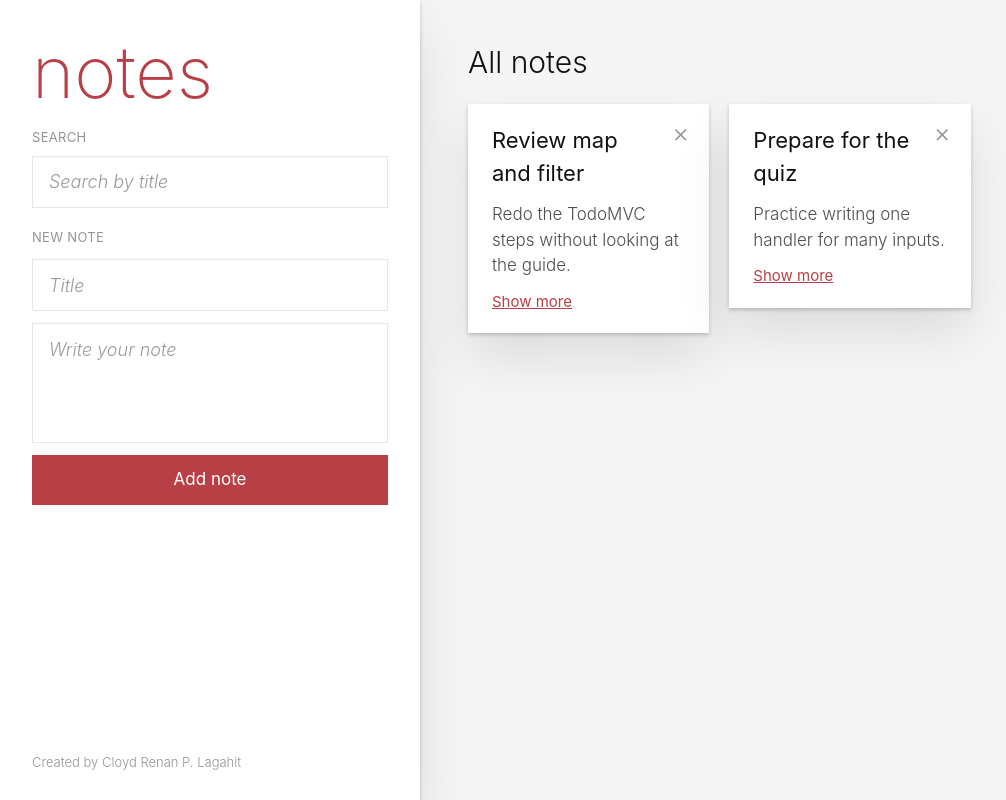
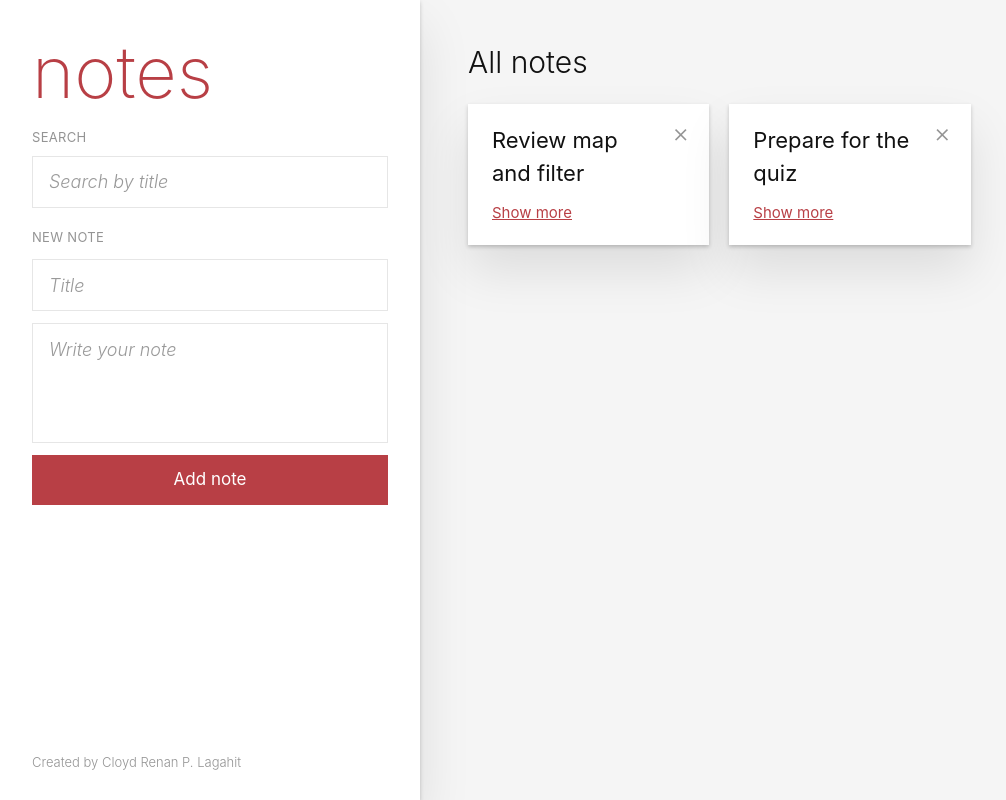
Before and after one commit to CloydLagahit/csit340g8-notes, a React (Vite) app: page / in a window 1280 px wide. Shown: the whole page, without its empty margins (0-1006 px from the left). Built offline with nearby package versions, Linux system fonts and the light colour scheme.

Commit message:
feat: add show more to note cards

```diff
--- a/src/components/NoteCard.jsx
+++ b/src/components/NoteCard.jsx
@@ -1,15 +1,22 @@
+import { useState } from 'react'
+
 function NoteCard({ title, body }) {
+  const [expanded, setExpanded] = useState(false)
+
   return (
     <div>
       <h3 className="pr-8 text-[22px] font-normal break-words">{title}</h3>
+      {expanded && (
         <p className="mt-3 text-[17px] break-words whitespace-pre-wrap text-[#4d4d4d]">
           {body}
         </p>
+      )}
       <button
         type="button"
+        onClick={() => setExpanded(!expanded)}
         className="mt-3 cursor-pointer text-[15px] font-normal text-[#b83f45] underline"
       >
-           Show more
+        {expanded ? 'Show less' : 'Show more'}
       </button>
     </div>
   )
```
Lines whose indentation alone changed are shown as unchanged.
